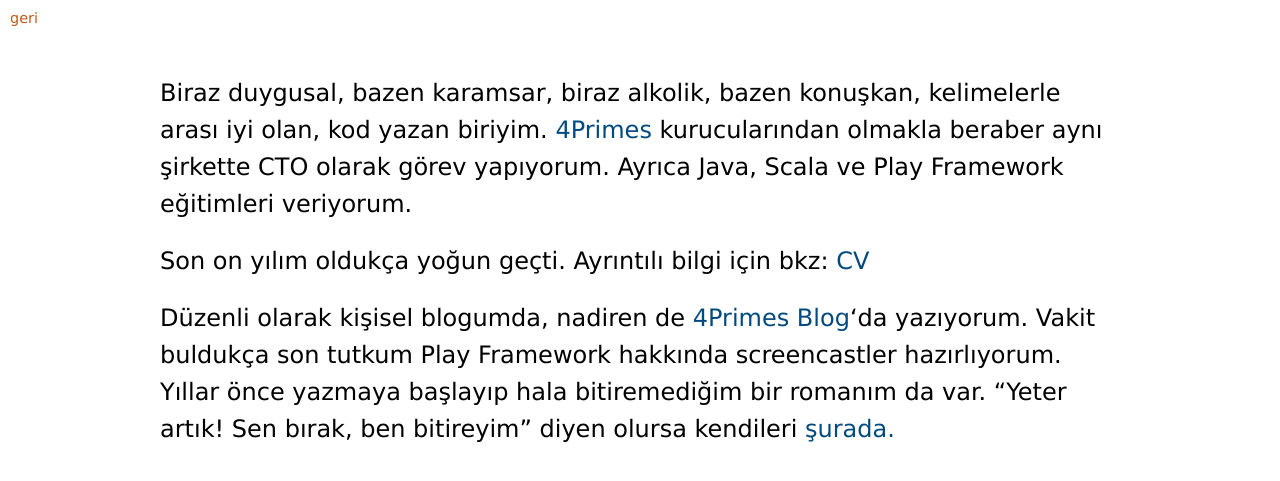
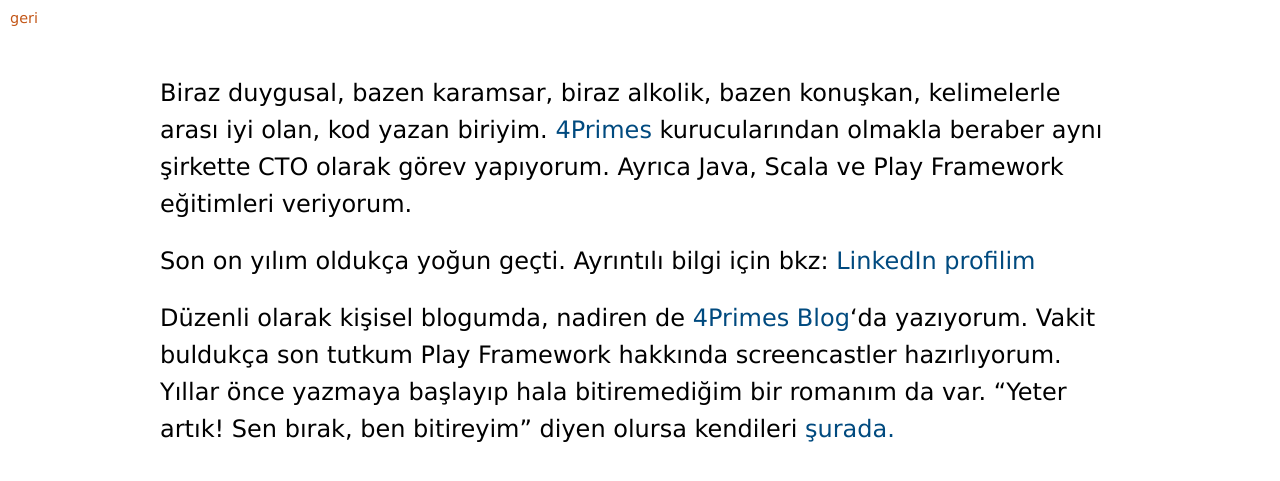
Before and after one commit to fehmicansaglam/fehmicansaglam.github.com, a Jekyll site: the page ben.html, which Jekyll copies as it is, in a window 1280 px wide. Shown: the top 481 px of the page. Built offline with Jekyll 4.4.1, drawn with Linux system fonts in a browser that asks for light colours.

Commit message:
Add LinkedIn profile

```diff
--- a/ben.html
+++ b/ben.html
@@ -14,6 +14,6 @@
 <a href="/" id="home">geri</a>
 <div id="content">
   <p>Biraz duygusal, bazen karamsar, biraz alkolik, bazen konuşkan, kelimelerle arası iyi olan, kod yazan biriyim. <a href=//4primes.com>4Primes</a> kurucularından olmakla beraber aynı şirkette CTO olarak görev yapıyorum. Ayrıca Java, Scala ve Play Framework eğitimleri veriyorum.</p>
-  <p>Son on yılım oldukça yoğun geçti. Ayrıntılı bilgi için bkz: <a href="/assets/docs/cv-turkce-2013.pdf">CV</a></p>
+  <p>Son on yılım oldukça yoğun geçti. Ayrıntılı bilgi için bkz: <a href="http://www.linkedin.com/pub/fehmi-can-sa%C4%9Flam/22/779/625">LinkedIn profilim</a></p>
   <p>Düzenli olarak kişisel blogumda, nadiren de <a href=//blog.4primes.com>4Primes Blog</a>‘da yazıyorum. Vakit buldukça son tutkum Play Framework hakkında screencastler hazırlıyorum. Yıllar önce yazmaya başlayıp hala bitiremediğim bir romanım da var. “Yeter artık! Sen bırak, ben bitireyim” diyen olursa kendileri <a href=bensiz-ve-mutlu-kal-giris-bolumu/>şurada.</a></p>
 </div>
```
